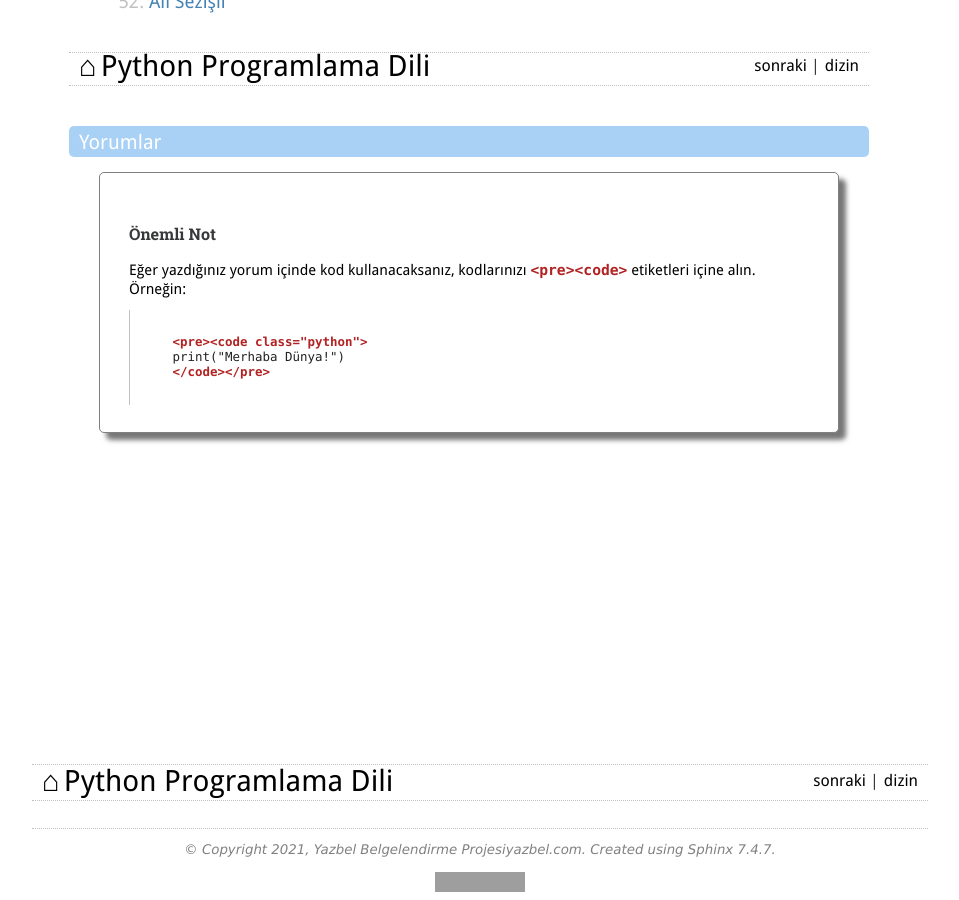
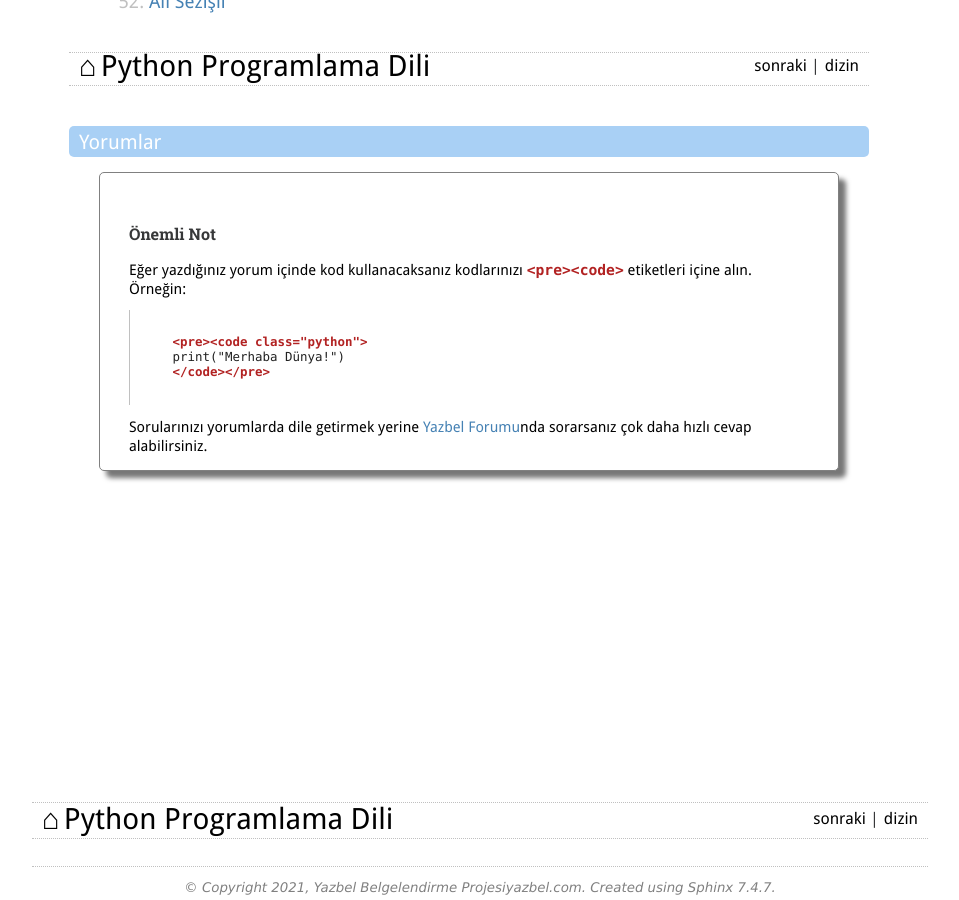
Before and after one commit to EkremDincel/pages, a Sphinx documentation site: the page built from source/index.rst, in a window 1280 px wide and 900 px high, scrolled down 28488 px. Shown: the whole window, without its empty margins (160-1119 px from the left). Built offline with Sphinx 7.4.7, drawn with Linux system fonts in a browser that asks for light colours; comment, search, counter and statistics services are not loaded; grey boxes are pictures that could not be loaded.

Commit message:
Update disqus.html

```diff
--- a/source/_templates/disqus.html
+++ b/source/_templates/disqus.html
@@ -2,7 +2,7 @@
 
 <div class='how-to-use'>
 <h3>Önemli Not</h3>
-Eğer yazdığınız yorum içinde kod kullanacaksanız, kodlarınızı
+Eğer yazdığınız yorum içinde kod kullanacaksanız kodlarınızı
 <span class='tag'>&lt;pre&gt;&lt;code&gt;</span> etiketleri içine alın. Örneğin:
 
 <pre>
@@ -10,6 +10,8 @@ Eğer yazdığınız yorum içinde kod kullanacaksanız, kodlarınızı
     <span class='keyword'>print</span>(<span class='string'>"Merhaba Dünya!"</span>)
     <span class='tag'>&lt;/code&gt;&lt;/pre&gt;</span>
 </pre>
+
+Sorularınızı yorumlarda dile getirmek yerine <a href="https://forum.yazbel.com/">Yazbel Forumu</a>nda sorarsanız çok daha hızlı cevap alabilirsiniz.
 </div>
 
 <div id="disqus_thread"></div>
```
Also changed, not shown: other parts of source/_templates/disqus.html (+7 -1 lines).
